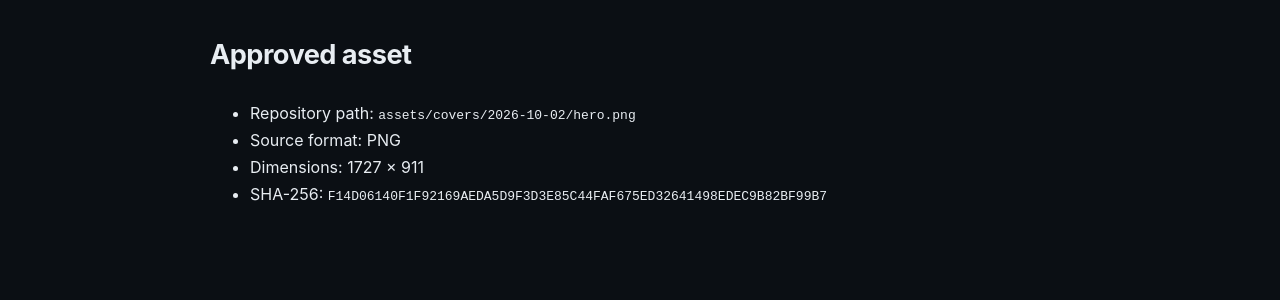
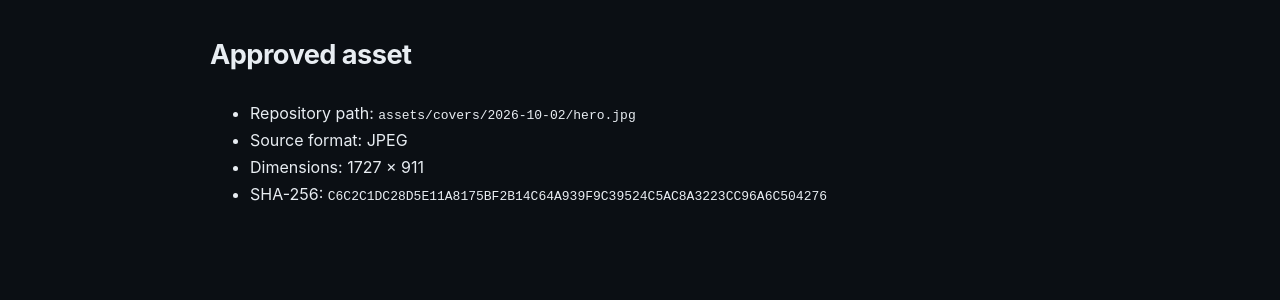
Before and after one commit to KarimDataMaster/spatial-signals-pages, a Jekyll site: the page built from published/2026-10-02/cover-brief.md, in a window 1280 px wide. Shown: the part 1734-2034 px from the top of the page. Built offline with Jekyll 4.4.1, drawn with Linux system fonts in a browser that asks for light colours; our own code applies the rules of GitHub Pages for plain Markdown files.

Commit message:
Publish approved Spatial Signals issue

```diff
--- a/published/2026-10-02/cover-brief.md
+++ b/published/2026-10-02/cover-brief.md
@@ -43,7 +43,7 @@
 
 ## Approved asset
 
-- Repository path: `assets/covers/2026-10-02/hero.png`
-- Source format: PNG
+- Repository path: `assets/covers/2026-10-02/hero.jpg`
+- Source format: JPEG
 - Dimensions: 1727 × 911
-- SHA-256: `F14D06140F1F92169AEDA5D9F3D3E85C44FAF675ED32641498EDEC9B82BF99B7`
+- SHA-256: `C6C2C1DC28D5E11A8175BF2B14C64A939F9C39524C5AC8A3223CC96A6C504276`
--- a/published/2026-10-02/metadata.json
+++ b/published/2026-10-02/metadata.json
@@ -15,10 +15,10 @@
   "primary_source_count": 12,
   "cover": {
     "status": "published",
-    "path": "assets/covers/2026-10-02/hero.png",
+    "path": "assets/covers/2026-10-02/hero.jpg",
     "alt": "Spatial Signals, неделя 40: от геоинструментов к решениям — маршрутизация, выбор локации, пространственные данные и высокоточная карта Алматы для автономного транспорта",
     "generation": "generated_for_issue",
-    "sha256": "F14D06140F1F92169AEDA5D9F3D3E85C44FAF675ED32641498EDEC9B82BF99B7"
+    "sha256": "C6C2C1DC28D5E11A8175BF2B14C64A939F9C39524C5AC8A3223CC96A6C504276"
   },
   "included_sections": [
     "main_signals",
```
Also changed, not shown: _posts/2026-10-02-from-geo-tools-to-decisions.md (+1 -1 lines), assets/covers/2026-10-02/hero.jpg (added), assets/covers/2026-10-02/hero.png (deleted).
